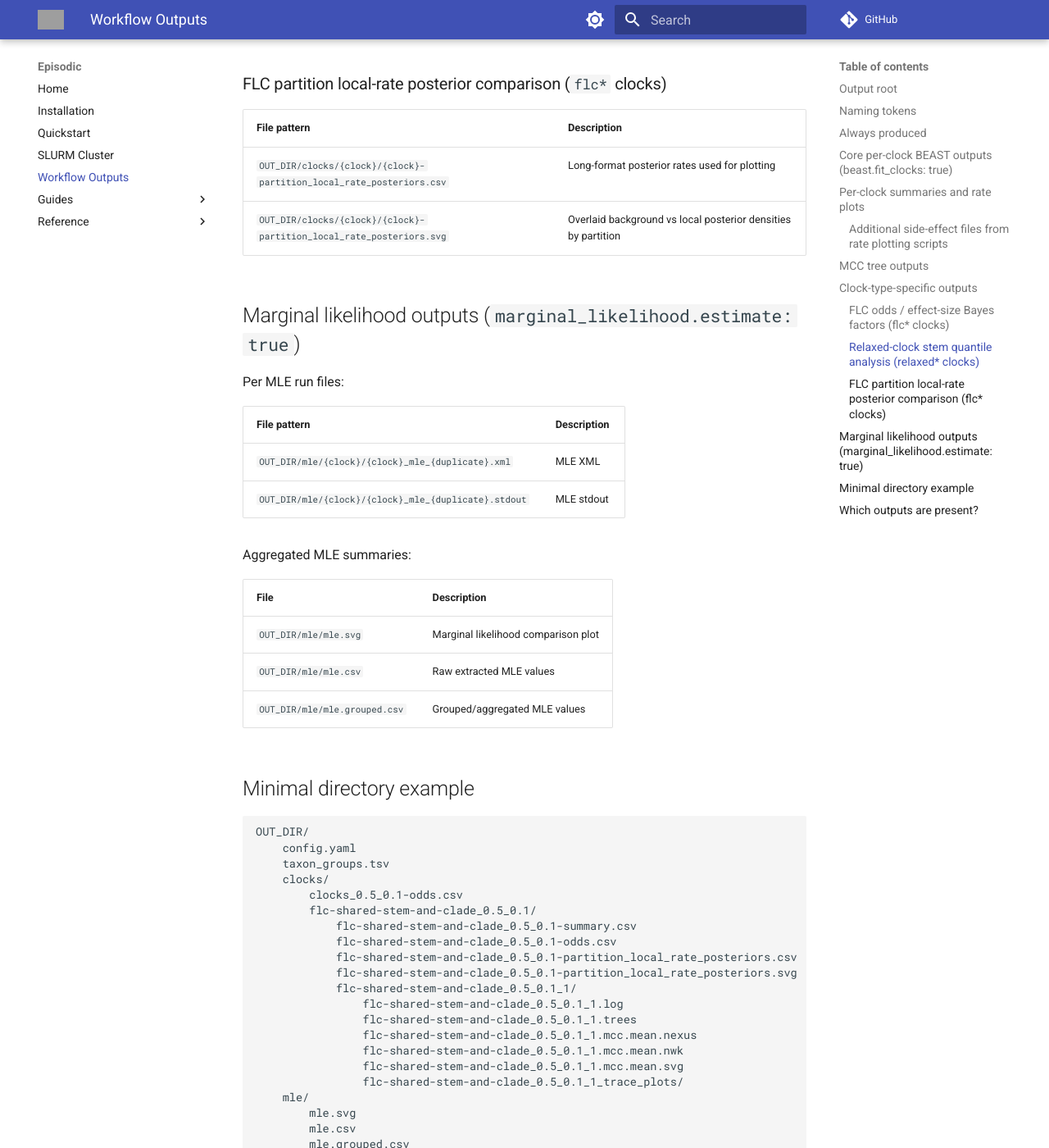
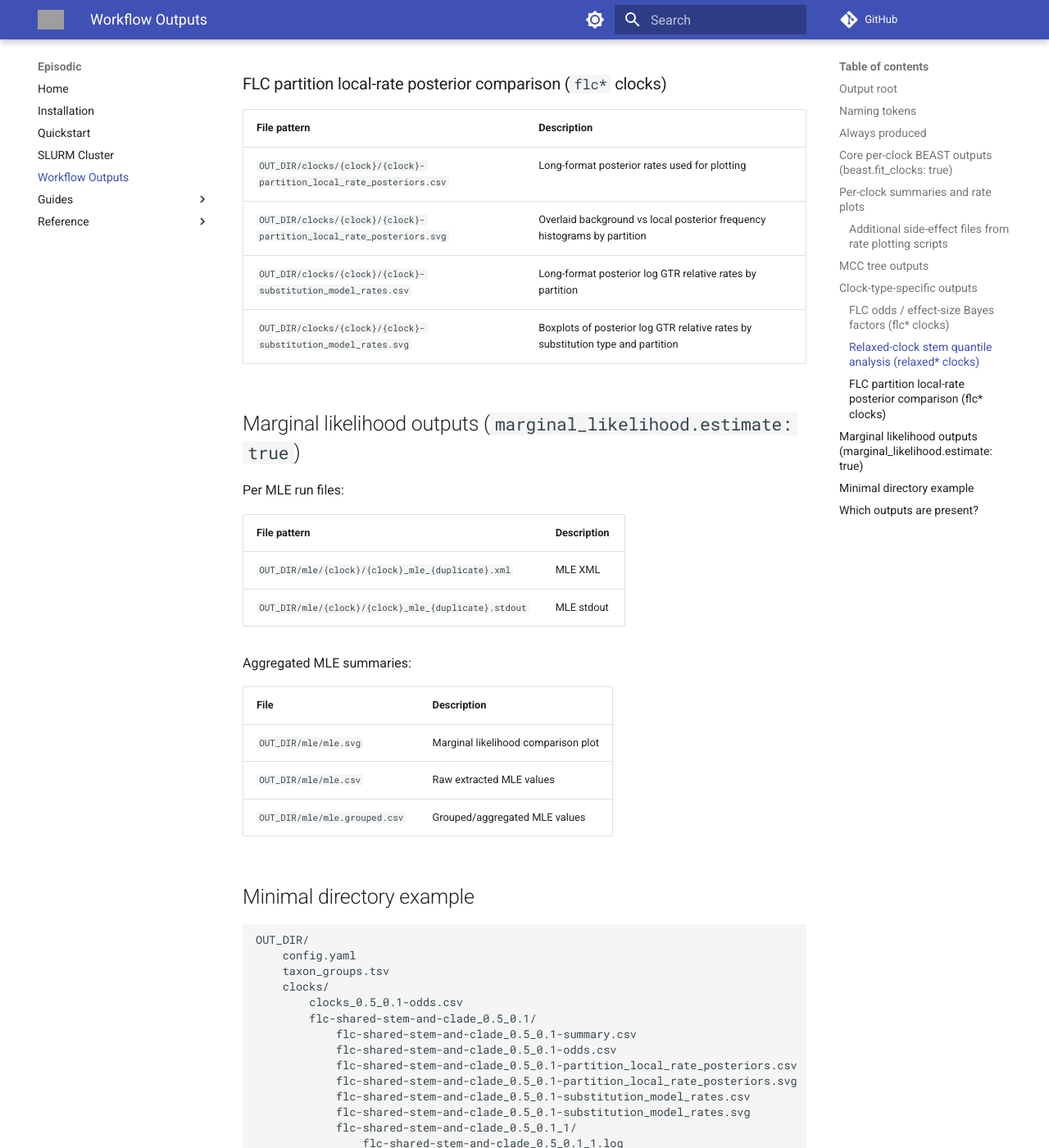
Before and after one commit to Wytamma/episodic, an MkDocs documentation site: the page built from docs/workflow.md, in a window 1280 px wide and 1400 px high, scrolled down 3720 px. Shown: the whole window at 82% size. Built offline with MkDocs 1.6.1 and Material for MkDocs 9.7.7, drawn with Linux system fonts in a browser that asks for light colours; comment, search, counter and statistics services are not loaded; some of the changed text lies outside the part shown; grey boxes are pictures that could not be loaded.

Commit message:
Add substitution model rates outputs and update descriptions for local rate posteriors

```diff
--- a/docs/workflow.md
+++ b/docs/workflow.md
@@ -107,7 +107,9 @@ Additional side-effect per-duplicate files:
 | File pattern | Description |
 |---|---|
 | `OUT_DIR/clocks/{clock}/{clock}-partition_local_rate_posteriors.csv` | Long-format posterior rates used for plotting |
-| `OUT_DIR/clocks/{clock}/{clock}-partition_local_rate_posteriors.svg` | Overlaid background vs local posterior densities by partition |
+| `OUT_DIR/clocks/{clock}/{clock}-partition_local_rate_posteriors.svg` | Overlaid background vs local posterior frequency histograms by partition |
+| `OUT_DIR/clocks/{clock}/{clock}-substitution_model_rates.csv` | Long-format posterior log GTR relative rates by partition |
+| `OUT_DIR/clocks/{clock}/{clock}-substitution_model_rates.svg` | Boxplots of posterior log GTR relative rates by substitution type and partition |
 
 ## Marginal likelihood outputs (`marginal_likelihood.estimate: true`)
 
@@ -139,6 +141,8 @@ OUT_DIR/
 			flc-shared-stem-and-clade_0.5_0.1-odds.csv
 			flc-shared-stem-and-clade_0.5_0.1-partition_local_rate_posteriors.csv
 			flc-shared-stem-and-clade_0.5_0.1-partition_local_rate_posteriors.svg
+			flc-shared-stem-and-clade_0.5_0.1-substitution_model_rates.csv
+			flc-shared-stem-and-clade_0.5_0.1-substitution_model_rates.svg
 			flc-shared-stem-and-clade_0.5_0.1_1/
 				flc-shared-stem-and-clade_0.5_0.1_1.log
 				flc-shared-stem-and-clade_0.5_0.1_1.trees
@@ -157,4 +161,4 @@ OUT_DIR/
 - `beast.fit_clocks: false` → suppresses most `clocks/` BEAST-derived outputs
 - `marginal_likelihood.estimate: false` → no `mle/` outputs
 - No `relaxed` clocks configured → no `*.stem.rate_quantiles.*`
-- No `flc` clocks configured → no `*-partition_local_rate_posteriors.*`
+- No `flc` clocks configured → no `*-partition_local_rate_posteriors.*` or `*-substitution_model_rates.*`
```
